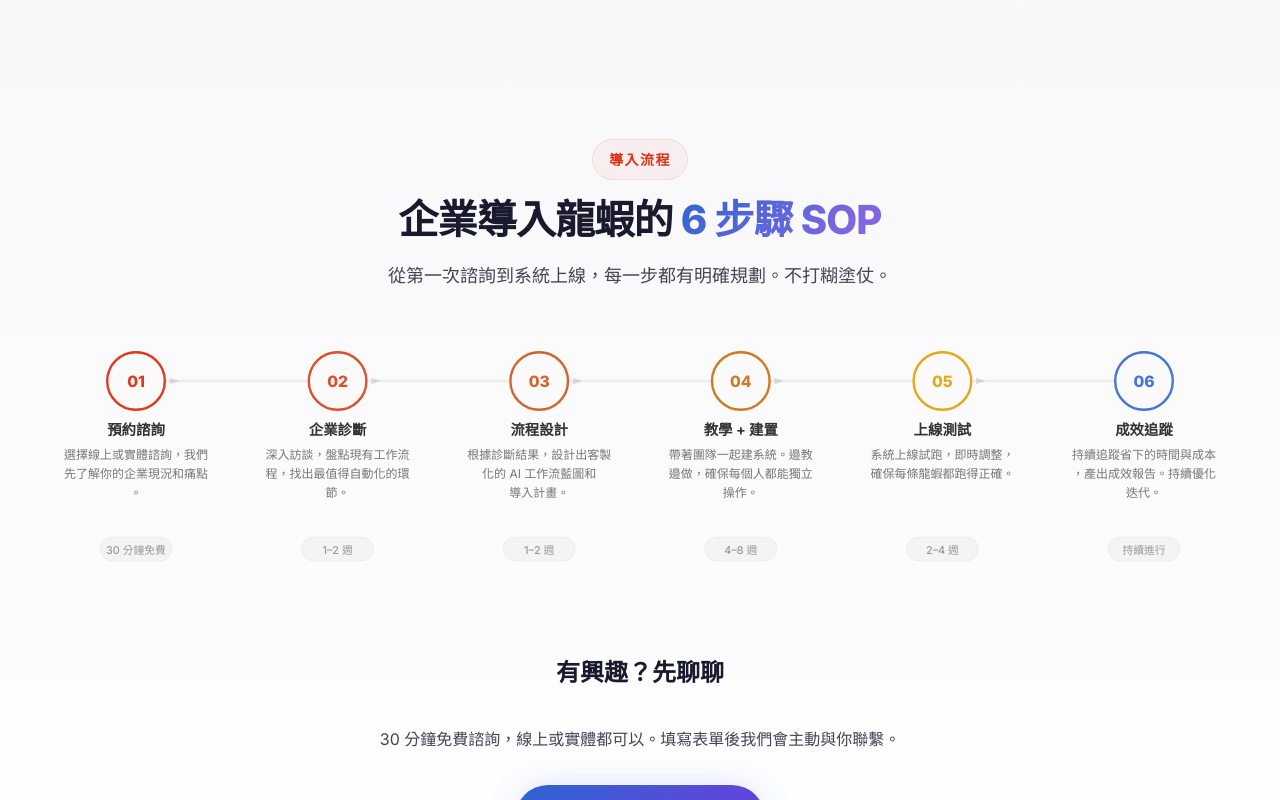
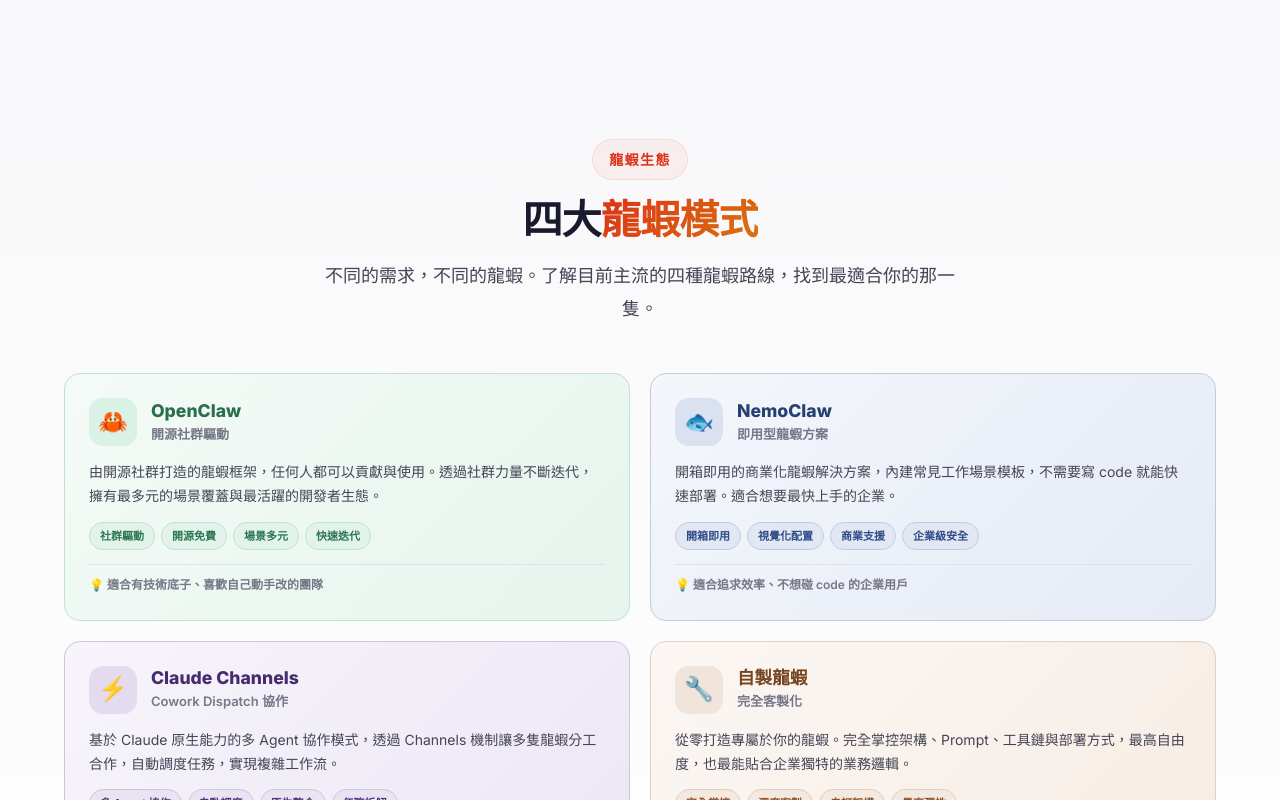
Before and after one commit to fanstudents/lobster, a Next.js app: page / in a window 1280 px wide. Shown: the part 3282-4082 px from the top of the page. Built offline with nearby package versions, Linux system fonts and the light colour scheme.

Commit message:
feat: 新增四大龍蝦模式區塊
- OpenClaw（開源社群驅動）
- NemoClaw（即用型商業方案）
- Claude Channels / Cowork Dispatch（多 Agent 協作）
- 自製龍蝦（完全客製化）
- 2x2 卡片配色 + 底部教學說明

```diff
--- a/src/app/page.js
+++ b/src/app/page.js
@@ -3,6 +3,7 @@
 import PainPoints from '@/components/PainPoints';
 import Solution from '@/components/Solution';
 import LobsterDiagram from '@/components/LobsterDiagram';
+import LobsterModes from '@/components/LobsterModes';
 import TemplateGallery from '@/components/TemplateGallery';
 import VisualShowcase from '@/components/VisualShowcase';
 import LobsterShowcase from '@/components/LobsterShowcase';
@@ -27,6 +28,7 @@
         <ParallaxDivider text="所以我們換了一種方式" variant="primary" />
         <Solution />
         <LobsterDiagram />
+        <LobsterModes />
         <EnterpriseSOP />
         <TemplateGallery />
         <VisualShowcase />
--- /dev/null
+++ b/src/components/LobsterModes.jsx
@@ -0,0 +1,119 @@
+'use client';
+
+import { useEffect, useRef, useState } from 'react';
+import styles from './LobsterModes.module.css';
+
+const modes = [
+  {
+    icon: '🦀',
+    name: 'OpenClaw',
+    tagline: '開源社群驅動',
+    color: 'green',
+    description:
+      '由開源社群打造的龍蝦框架，任何人都可以貢獻與使用。透過社群力量不斷迭代，擁有最多元的場景覆蓋與最活躍的開發者生態。',
+    features: ['社群驅動', '開源免費', '場景多元', '快速迭代'],
+    fit: '適合有技術底子、喜歡自己動手改的團隊',
+  },
+  {
+    icon: '🐟',
+    name: 'NemoClaw',
+    tagline: '即用型龍蝦方案',
+    color: 'blue',
+    description:
+      '開箱即用的商業化龍蝦解決方案，內建常見工作場景模板，不需要寫 code 就能快速部署。適合想要最快上手的企業。',
+    features: ['開箱即用', '視覺化配置', '商業支援', '企業級安全'],
+    fit: '適合追求效率、不想碰 code 的企業用戶',
+  },
+  {
+    icon: '⚡',
+    name: 'Claude Channels',
+    tagline: 'Cowork Dispatch 協作',
+    color: 'purple',
+    description:
+      '基於 Claude 原生能力的多 Agent 協作模式，透過 Channels 機制讓多隻龍蝦分工合作，自動調度任務，實現複雜工作流。',
+    features: ['多 Agent 協作', '自動調度', '原生整合', '任務拆解'],
+    fit: '適合需要複雜多步驟工作流的進階場景',
+  },
+  {
+    icon: '🔧',
+    name: '自製龍蝦',
+    tagline: '完全客製化',
+    color: 'orange',
+    description:
+      '從零打造專屬於你的龍蝦。完全掌控架構、Prompt、工具鏈與部署方式，最高自由度，也最能貼合企業獨特的業務邏輯。',
+    features: ['完全掌控', '深度客製', '自訂架構', '最高彈性'],
+    fit: '適合有明確需求、需要深度整合既有系統的企業',
+  },
+];
+
+export default function LobsterModes() {
+  const sectionRef = useRef(null);
+  const [activeIndex, setActiveIndex] = useState(null);
+
+  useEffect(() => {
+    const observer = new IntersectionObserver(
+      (entries) => {
+        entries.forEach((entry) => {
+          if (entry.isIntersecting) entry.target.classList.add('visible');
+        });
+      },
+      { threshold: 0.1 }
+    );
+    const items = sectionRef.current?.querySelectorAll('.animate-in');
+    items?.forEach((item) => observer.observe(item));
+    return () => observer.disconnect();
+  }, []);
+
+  return (
+    <section className={`section ${styles.section}`} id="modes" ref={sectionRef}>
+      <div className="container">
+        <div className={`animate-in ${styles.header}`}>
+          <div className="section-label">龍蝦生態</div>
+          <h2 className="section-title">
+            四大<span className="text-gradient">龍蝦模式</span>
+          </h2>
+          <p className="section-subtitle">
+            不同的需求，不同的龍蝦。了解目前主流的四種龍蝦路線，找到最適合你的那一隻。
+          </p>
+        </div>
+
+        <div className={styles.grid}>
+          {modes.map((mode, i) => (
+            <div
+              key={i}
+              className={`animate-in ${styles.card} ${styles[mode.color]} ${activeIndex === i ? styles.active : ''}`}
+              style={{ transitionDelay: `${i * 0.1}s` }}
+              onMouseEnter={() => setActiveIndex(i)}
+              onMouseLeave={() => setActiveIndex(null)}
+            >
+              <div className={styles.cardHeader}>
+                <span className={styles.icon}>{mode.icon}</span>
+                <div>
+                  <h3 className={styles.name}>{mode.name}</h3>
+                  <p className={styles.tagline}>{mode.tagline}</p>
+                </div>
+              </div>
+
+              <p className={styles.desc}>{mode.description}</p>
+
+              <div className={styles.features}>
+                {mode.features.map((f, j) => (
+                  <span key={j} className={styles.tag}>{f}</span>
+                ))}
+              </div>
+
+              <p className={styles.fit}>💡 {mode.fit}</p>
+            </div>
+          ))}
+        </div>
+
+        <div className={`animate-in ${styles.note}`}>
+          <p>
+            <strong>我們怎麼教？</strong>
+            課程會帶你理解這四種模式的差異與適用場景，並根據你的企業需求，選擇最適合的路線來導入。不管你選哪條路，龍蝦都能幫你跑起來。
+          </p>
+        </div>
+      </div>
+    </section>
+  );
+}
--- /dev/null
+++ b/src/components/LobsterModes.module.css
@@ -0,0 +1,155 @@
+.section {
+  background: linear-gradient(180deg, var(--color-bg) 0%, var(--color-bg-elevated) 100%);
+}
+
+.header {
+  text-align: center;
+  margin-bottom: var(--space-12);
+}
+
+.grid {
+  display: grid;
+  grid-template-columns: repeat(2, 1fr);
+  gap: var(--space-5);
+  margin-bottom: var(--space-8);
+}
+
+@media (max-width: 768px) {
+  .grid {
+    grid-template-columns: 1fr;
+  }
+}
+
+/* Card */
+.card {
+  border-radius: 16px;
+  padding: var(--space-6);
+  border: 1.5px solid;
+  transition: transform 0.3s ease, box-shadow 0.3s ease;
+  display: flex;
+  flex-direction: column;
+  gap: 14px;
+}
+
+.card:hover {
+  transform: translateY(-4px);
+}
+
+/* Color variants */
+.green {
+  background: linear-gradient(135deg, hsl(150, 40%, 97%), hsl(150, 40%, 93%));
+  border-color: hsl(150, 35%, 82%);
+}
+.green:hover { box-shadow: 0 8px 28px hsla(150, 40%, 40%, 0.10); }
+.green .icon { background: hsl(150, 45%, 90%); color: hsl(150, 45%, 35%); }
+.green .name { color: hsl(150, 45%, 30%); }
+.green .tag { background: hsl(150, 40%, 92%); color: hsl(150, 45%, 32%); border-color: hsl(150, 35%, 82%); }
+
+.blue {
+  background: linear-gradient(135deg, hsl(220, 45%, 97%), hsl(220, 45%, 93%));
+  border-color: hsl(220, 35%, 82%);
+}
+.blue:hover { box-shadow: 0 8px 28px hsla(220, 45%, 40%, 0.10); }
+.blue .icon { background: hsl(220, 45%, 90%); color: hsl(220, 50%, 40%); }
+.blue .name { color: hsl(220, 50%, 30%); }
+.blue .tag { background: hsl(220, 40%, 92%); color: hsl(220, 50%, 35%); border-color: hsl(220, 35%, 82%); }
+
+.purple {
+  background: linear-gradient(135deg, hsl(265, 40%, 97%), hsl(265, 40%, 93%));
+  border-color: hsl(265, 30%, 82%);
+}
+.purple:hover { box-shadow: 0 8px 28px hsla(265, 40%, 40%, 0.10); }
+.purple .icon { background: hsl(265, 40%, 90%); color: hsl(265, 45%, 40%); }
+.purple .name { color: hsl(265, 45%, 30%); }
+.purple .tag { background: hsl(265, 35%, 92%); color: hsl(265, 45%, 35%); border-color: hsl(265, 30%, 82%); }
+
+.orange {
+  background: linear-gradient(135deg, hsl(25, 50%, 97%), hsl(25, 50%, 93%));
+  border-color: hsl(25, 40%, 82%);
+}
+.orange:hover { box-shadow: 0 8px 28px hsla(25, 50%, 40%, 0.10); }
+.orange .icon { background: hsl(25, 45%, 90%); color: hsl(25, 55%, 38%); }
+.orange .name { color: hsl(25, 55%, 30%); }
+.orange .tag { background: hsl(25, 45%, 92%); color: hsl(25, 55%, 35%); border-color: hsl(25, 40%, 82%); }
+
+/* Card header */
+.cardHeader {
+  display: flex;
+  align-items: center;
+  gap: 14px;
+}
+
+.icon {
+  width: 48px;
+  height: 48px;
+  border-radius: 14px;
+  display: flex;
+  align-items: center;
+  justify-content: center;
+  font-size: 24px;
+  flex-shrink: 0;
+}
+
+.name {
+  font-size: 1.1rem;
+  font-weight: 800;
+  line-height: 1.2;
+}
+
+.tagline {
+  font-size: 13px;
+  font-weight: 600;
+  color: var(--color-text-muted);
+  margin-top: 2px;
+}
+
+/* Description */
+.desc {
+  font-size: 14px;
+  color: var(--color-text-secondary);
+  line-height: 1.7;
+}
+
+/* Feature tags */
+.features {
+  display: flex;
+  flex-wrap: wrap;
+  gap: 6px;
+}
+
+.tag {
+  font-size: 11px;
+  font-weight: 700;
+  padding: 4px 10px;
+  border-radius: 20px;
+  border: 1px solid;
+}
+
+/* Fit note */
+.fit {
+  font-size: 12px;
+  font-weight: 600;
+  color: var(--color-text-muted);
+  padding-top: 10px;
+  border-top: 1px solid hsla(230, 20%, 85%, 0.5);
+  margin-top: auto;
+}
+
+/* Bottom note */
+.note {
+  text-align: center;
+  padding: var(--space-5) var(--space-8);
+  background: linear-gradient(135deg, hsl(230, 30%, 97%), hsl(250, 30%, 96%));
+  border: 1px solid hsl(230, 25%, 88%);
+  border-radius: 14px;
+}
+
+.note p {
+  font-size: 14px;
+  color: var(--color-text-secondary);
+  line-height: 1.7;
+}
+
+.note strong {
+  color: var(--color-text);
+}
```
